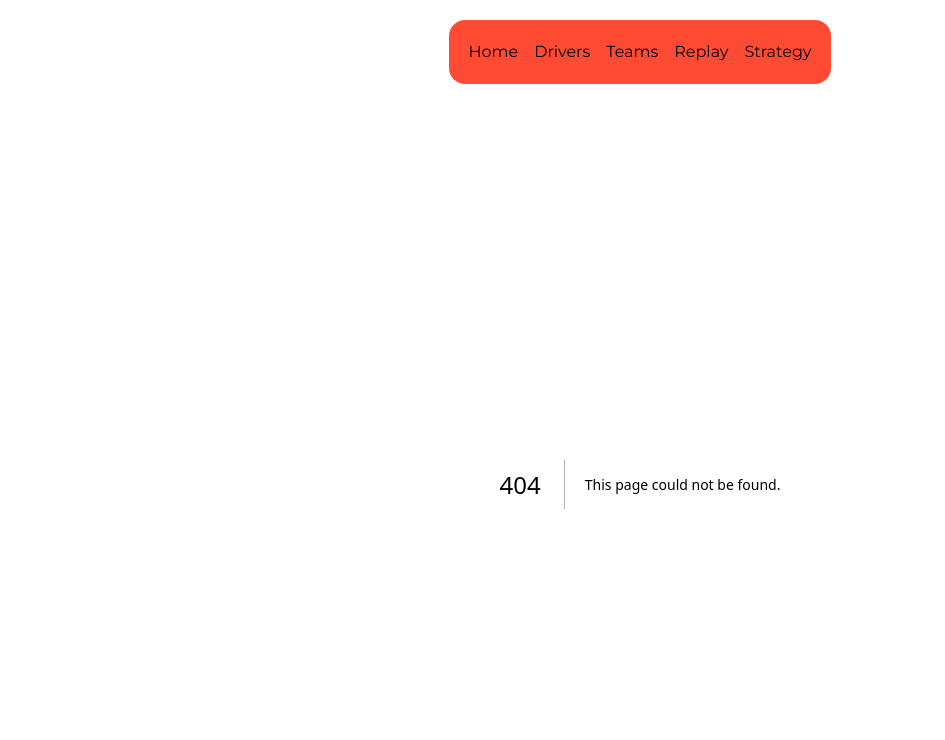
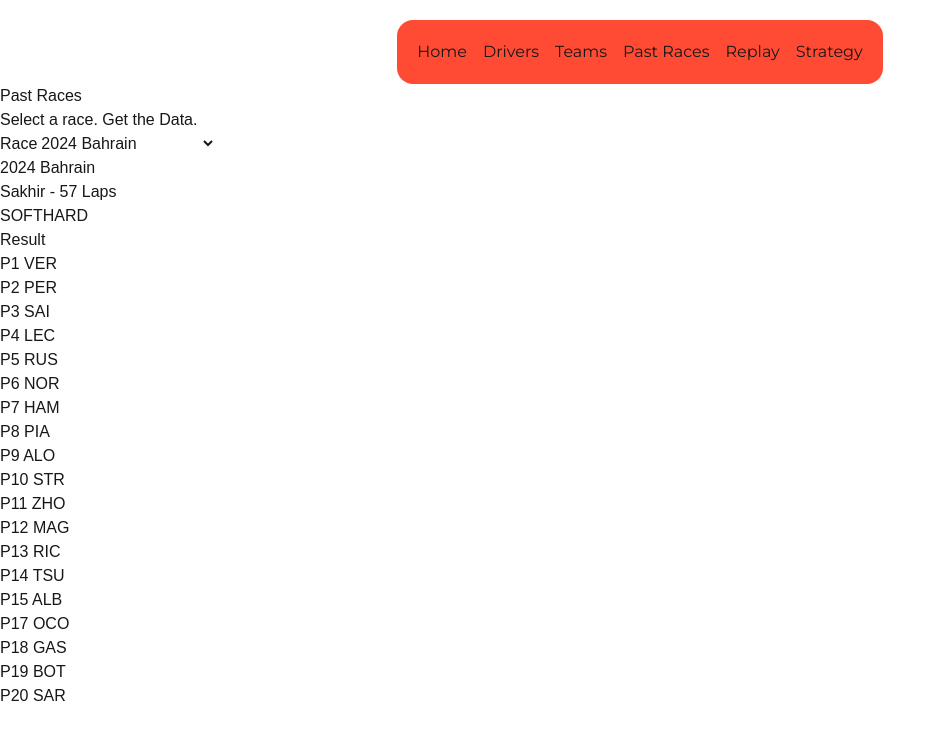
Before and after one commit to hiralsinghal/thirdspace-f1, a Next.js app: page /pastraces in a window 1280 px wide. Before the commit this address had no page. Shown: the top 740 px of the page, without its empty margins (0-945 px from the left). Built offline with nearby package versions, Linux system fonts and the light colour scheme; a web font is replaced by a local one.

Commit message:
add a page for past races and its structure before the styling (m so close)

```diff
--- /dev/null
+++ b/src/app/pastraces/page.tsx
@@ -0,0 +1,42 @@
+"use client"
+import { useState } from "react";
+import data from "../../../public/data/dashboard_data.json";
+
+export default function PastRaces() {
+    const [selectedID, setSelectedID] = useState(data.races[0].id);
+    const race = data.races.find((race) => race.id === selectedID)!;
+
+    return (
+        <div>
+            <h1>Past Races</h1>
+            <p>Select a race. Get the Data.</p>
+
+            <main>
+                <div>
+                    <label htmlFor="race">Race</label>
+                    <select value={selectedID} onChange={(e) => setSelectedID(e.target.value)}>
+                        {data.races.map((race) => (
+                            <option key={race.id} value={race.id}>{race.title}</option>
+                        ))}
+                    </select>
+                </div>
+
+                <div>
+                    <h2>{race.title}</h2>
+                    <p>{race.circuit} - {race.laps} Laps</p>
+                    <p>{race.allowed}</p>
+                </div>
+
+                <div>
+                    <h3>Result</h3>
+                    <ul>
+                        {race.drivers.map((driver) => (
+                            <li>P{driver.pos} {driver.code}</li>
+                        ))}
+                    </ul>
+                </div>
+
+            </main>
+        </div>
+    );
+}
--- a/src/components/Navbar.tsx
+++ b/src/components/Navbar.tsx
@@ -6,6 +6,7 @@ const NavLinks = [
     { name: "Home", path: "/"},
     { name: "Drivers", path: "/drivers"},
     { name: "Teams", path: "/teams"},
+    { name: "Past Races", path: "/pastraces"},
     { name: "Replay", path: "/replay"},
     { name: "Strategy", path: "/strategy"}
 ]
```
